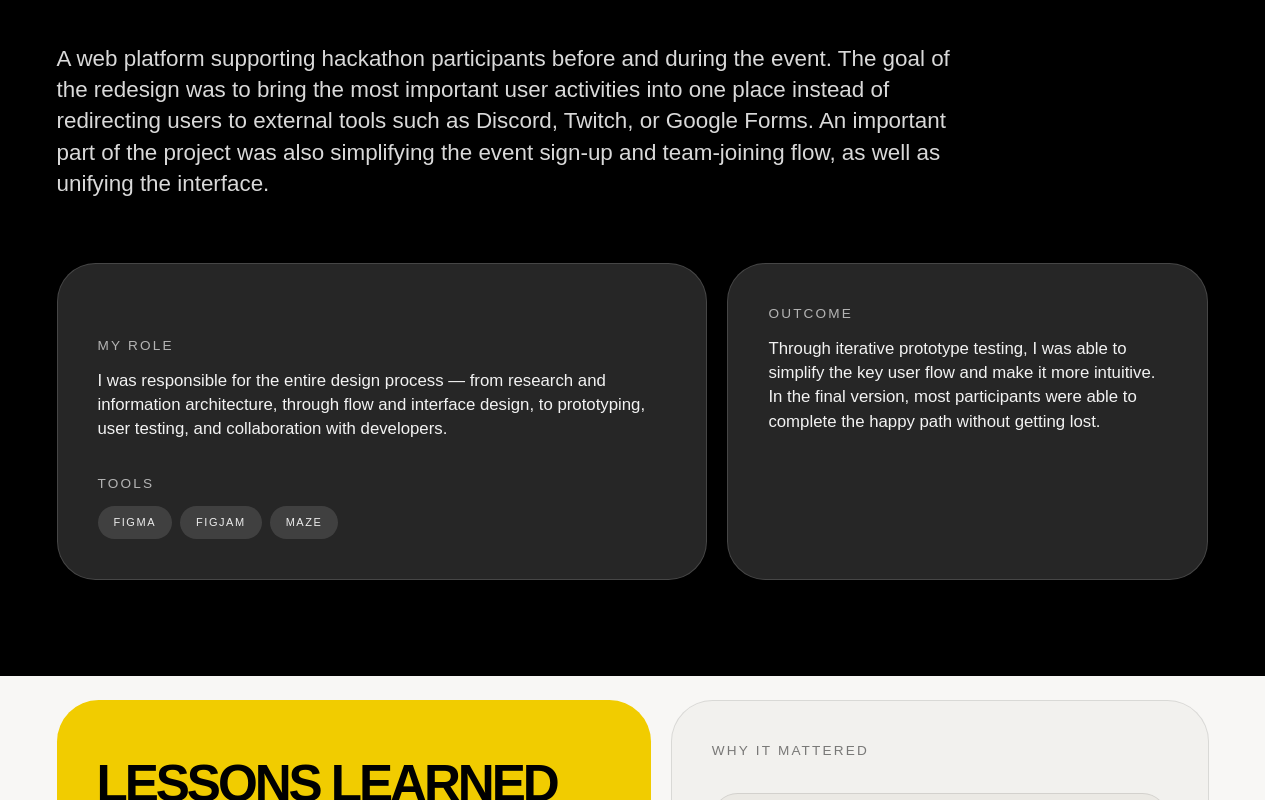
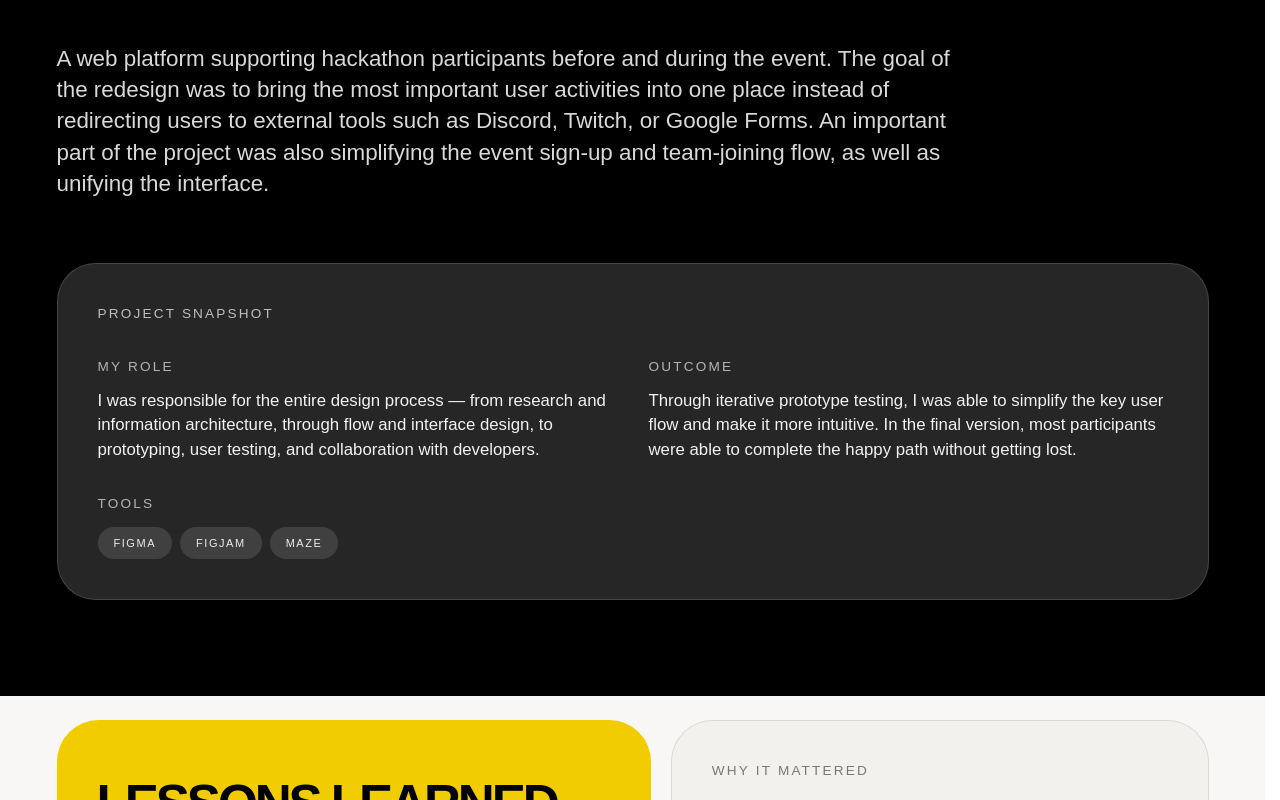
Before and after one commit to jzakrz/jakub-portfolio, a Next.js app: page /projects/hackathon in a window 1280 px wide. Shown: the part 610-1410 px from the top of the page. Built offline with nearby package versions, Linux system fonts and the light colour scheme.

Commit message:
Merge dark-mode snapshot cards into a single box

```diff
--- a/app/projects/hackathon/page.tsx
+++ b/app/projects/hackathon/page.tsx
@@ -76,9 +76,14 @@ export default function HackathonPage() {
               </p>
             </div>
 
-            <div className="mt-12 grid gap-5 lg:mt-16 lg:grid-cols-[1.15fr_0.85fr]">
+            <div className="mt-12 lg:mt-16">
               <div className="rounded-[2.4rem] border border-white/15 bg-[#262626] p-8 lg:p-10">
-                <div className="mt-8 grid gap-8">
+                <p className="text-[0.85rem] font-medium uppercase tracking-[0.16em] text-white/70">
+                  Project Snapshot
+                </p>
+
+                <div className="mt-8 grid gap-8 lg:grid-cols-2">
+                  <div className="space-y-8">
                     <div>
                       <p className="text-[0.85rem] font-medium uppercase tracking-[0.16em] text-white/65">
                         My role
@@ -108,10 +113,7 @@ export default function HackathonPage() {
                       </div>
                     </div>
                   </div>
-              </div>
 
-              <div className="rounded-[2.4rem] border border-white/15 bg-[#262626] p-8 lg:p-10">
-                <div className="grid gap-8">
                   <div>
                     <p className="text-[0.85rem] font-medium uppercase tracking-[0.16em] text-white/65">
                       Outcome
```
Lines whose indentation alone changed are shown as unchanged.
